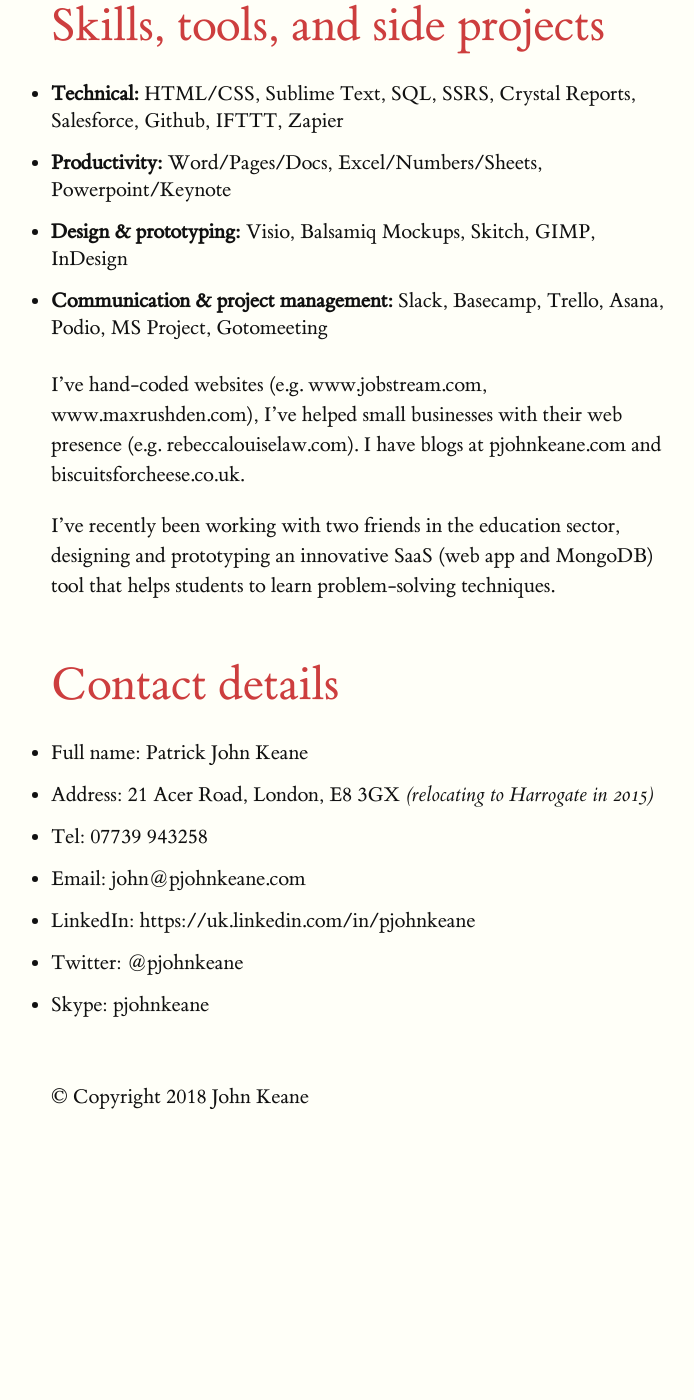
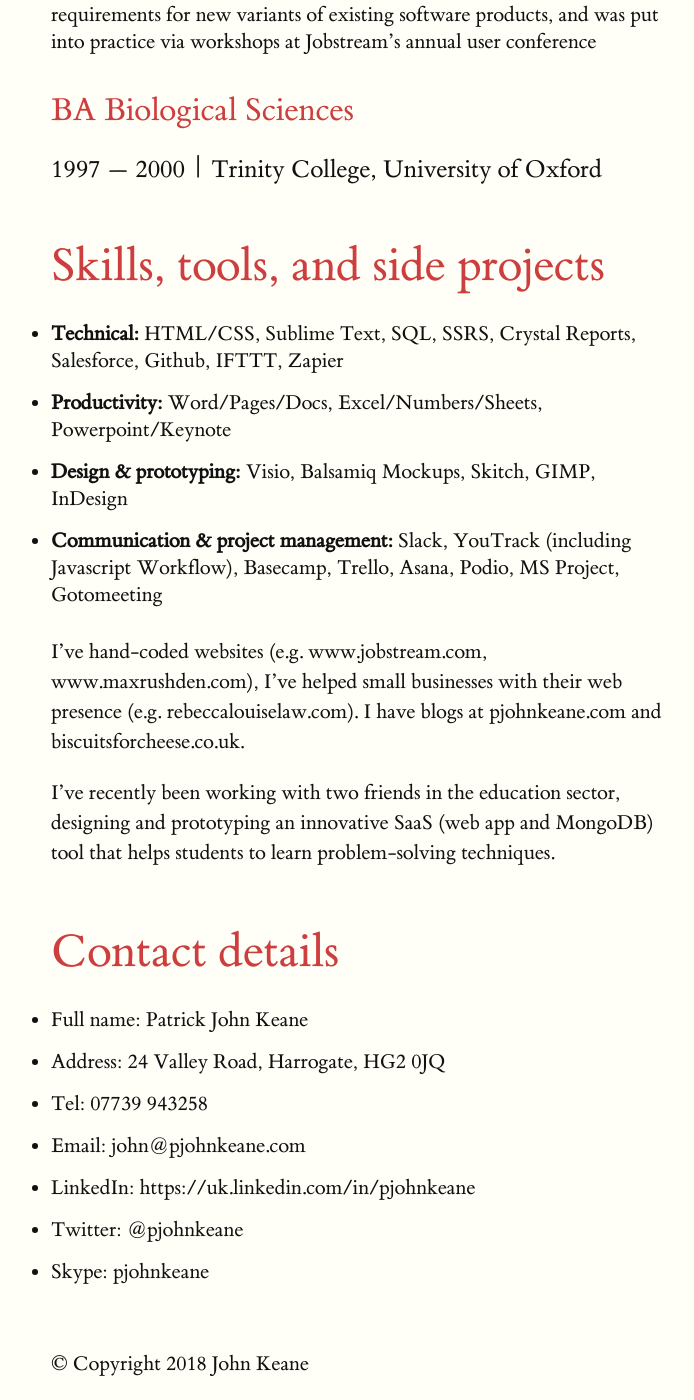
Before and after one commit to pjohnkeane/pjohnkeane.github.io, a Jekyll site: the page built from john_keane_cv.md, in a window 1280 px wide and 1400 px high, scrolled down 4111 px. Shown: the whole window, without its empty margins (109-803 px from the left). Built offline with Jekyll 4.4.1, drawn with Linux system fonts in a browser that asks for light colours; nearby versions of some CDN libraries; Markdown is read by kramdown in place of the engine named in the settings; before the commit the page ends 5244 px from its top, so only the background shows below that; some of the changed text lies outside the part shown.

Commit message:
Draft updates for 2018

```diff
--- a/john_keane_cv.md
+++ b/john_keane_cv.md
@@ -81,7 +89,7 @@ layout: cv
  * **Technical:** HTML/CSS, Sublime Text, SQL, SSRS, Crystal Reports, Salesforce, Github, IFTTT, Zapier
  * **Productivity:** Word/Pages/Docs, Excel/Numbers/Sheets, Powerpoint/Keynote
  * **Design & prototyping:** Visio, Balsamiq Mockups, Skitch, GIMP, InDesign
- * **Communication & project management:** Slack, Basecamp, Trello, Asana, Podio, MS Project, Gotomeeting
+ * **Communication & project management:** Slack, YouTrack (including Javascript Workflow), Basecamp, Trello, Asana, Podio, MS Project, Gotomeeting
 
 I've hand-coded websites (e.g. www.jobstream.com, www.maxrushden.com), I've helped small businesses with their web presence (e.g. rebeccalouiselaw.com). I have blogs at pjohnkeane.com and biscuitsforcheese.co.uk.
 
@@ -90,7 +98,7 @@ I've recently been working with two friends in the education sector, designing a
 # Contact details
 
  * Full name: Patrick John Keane
- * Address: 21 Acer Road, London, E8 3GX _(relocating to Harrogate in 2015)_
+ * Address: 24 Valley Road, Harrogate, HG2 0JQ
  * Tel: 07739 943258
  * Email: john@pjohnkeane.com
  * LinkedIn: https://uk.linkedin.com/in/pjohnkeane
```
Also changed, not shown: other parts of john_keane_cv.md (+8 -0 lines).
